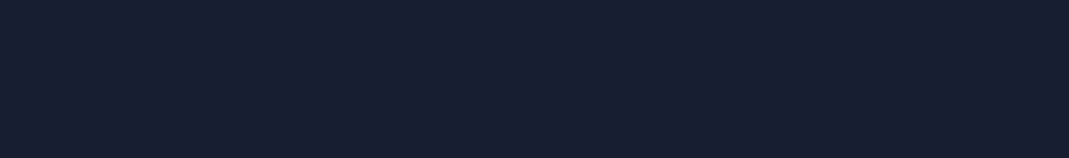
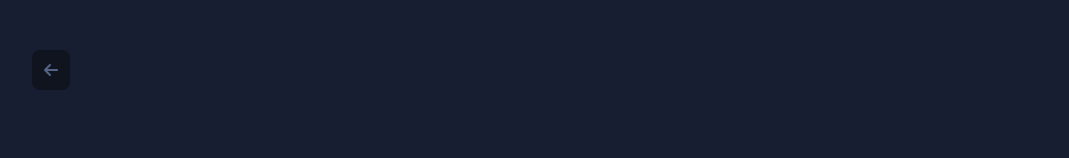
Before and after one commit to janajolovic/react_movie_app, a React (Create React App) app: page /login in a window 1280 px wide. Shown: the top 158 px of the page, without its empty margins (18-1087 px from the left). Built offline with nearby package versions, Linux system fonts and the light colour scheme.

Commit message:
back btn changed on logout page

```diff
--- a/src/App.css
+++ b/src/App.css
@@ -114,7 +114,7 @@
 }
 
 .details_container img {
-  width: 30%;
+  width: 35%;
   border-radius: 15px;
 }
 
@@ -276,6 +276,7 @@
     font-weight: 700;
     margin-bottom: 10px;
     font-family: Arial, Helvetica, sans-serif;
+    position: relative;
 }
 
 .login_left button {
@@ -333,3 +334,11 @@
   color: #fff;
   font-weight: 600;
 }
+
+.login_container .back_icon {
+  position: absolute;
+  top: 50px;
+  left: 50px;
+  background-color: #10141e;
+  padding: 12px;
+}
--- a/src/components/Login.jsx
+++ b/src/components/Login.jsx
@@ -35,6 +35,7 @@
 
   return (
     <div className="login_container">
+      <FontAwesomeIcon className="back_icon" icon="fa-solid fa-arrow-left" onClick={() => navigate("/")}/>
       {console.log(user.email)}
       {!user.email ? (
         <div className="login_form">
```
